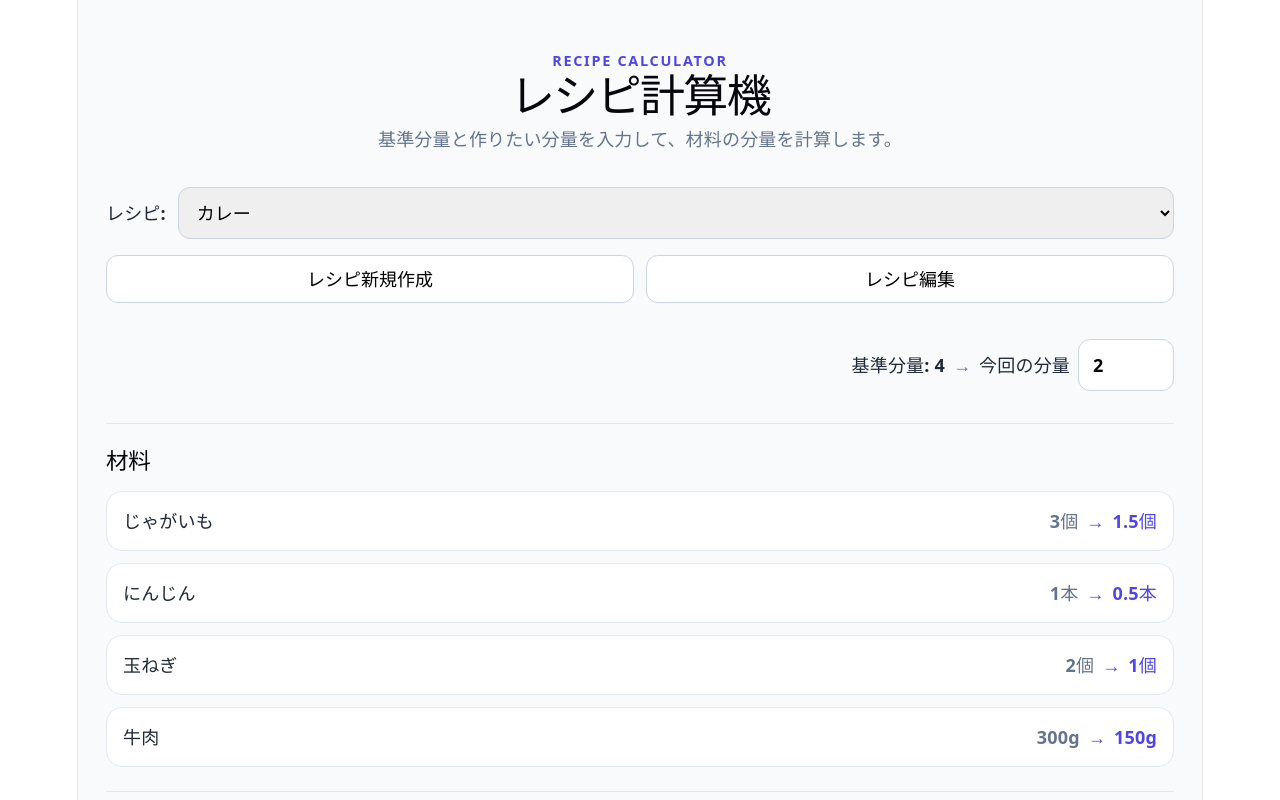
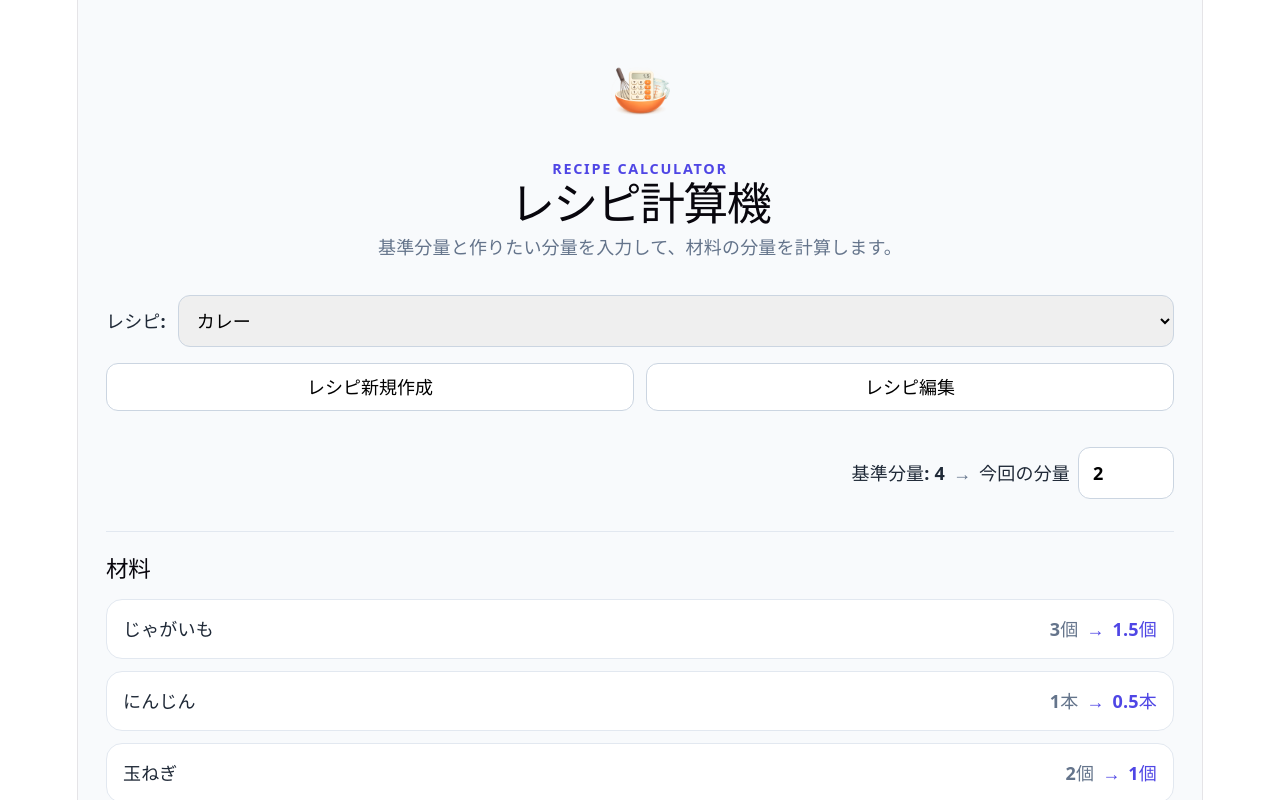
Before and after one commit to officeutq/recipe-calculator, a React (Vite) app: page / in a window 1280 px wide. Shown: the top 800 px of the page. Built offline with nearby package versions, Linux system fonts and the light colour scheme.

Commit message:
Add header app icon for iOS-friendly spacing

```diff
--- a/src/App.css
+++ b/src/App.css
@@ -14,6 +14,13 @@
   max-width: 720px;
   margin: 0 auto 32px;
   text-align: center;
+}
+
+.app-icon {
+  display: block;
+  width: clamp(72px, 18vw, 96px);
+  height: auto;
+  margin: 0 auto 12px;
 }
 
 .app-label {
--- a/src/App.tsx
+++ b/src/App.tsx
@@ -167,6 +167,7 @@ function App() {
   return (
     <main className="app">
       <section className="app-header">
+        <img className="app-icon" src="/app-icon.png" alt="レシピ計算機のアイコン" />
         <p className="app-label">Recipe Calculator</p>
         <h1>レシピ計算機</h1>
         <p className="app-description">
```
Also changed, not shown: 1 other file (tests, documents, lock files or other folders).
